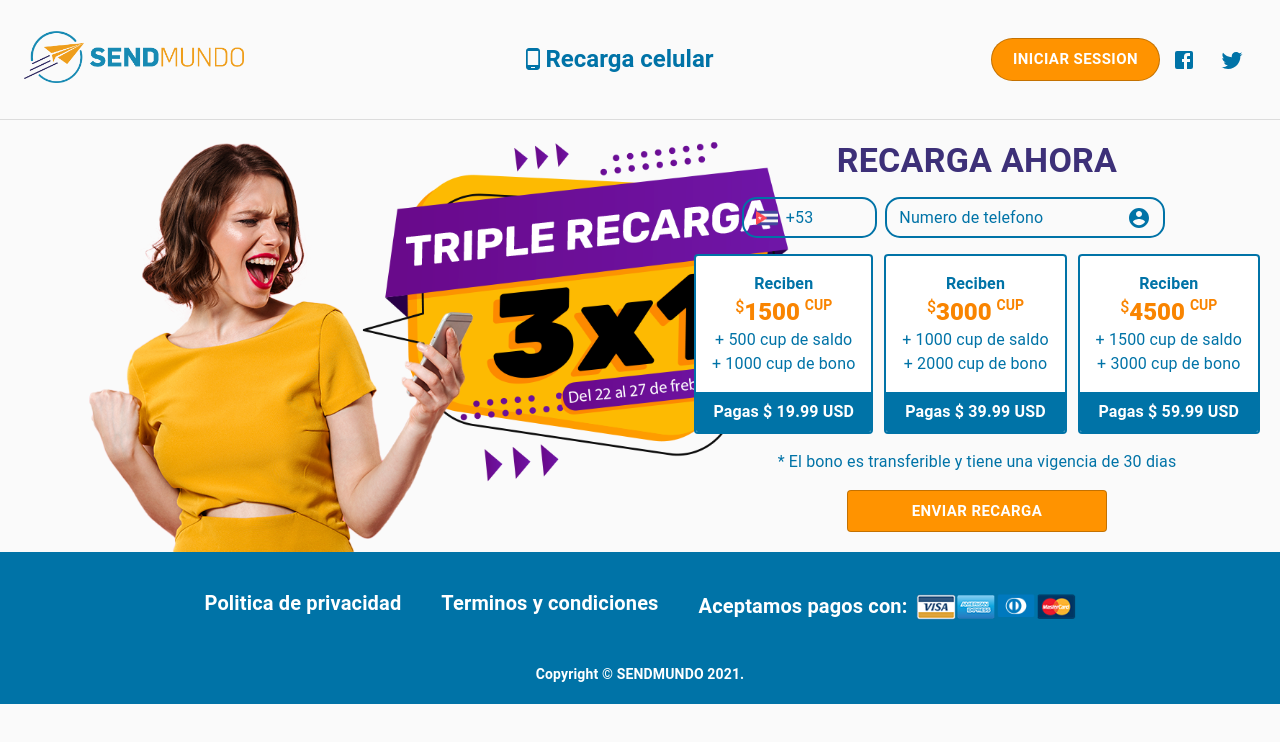
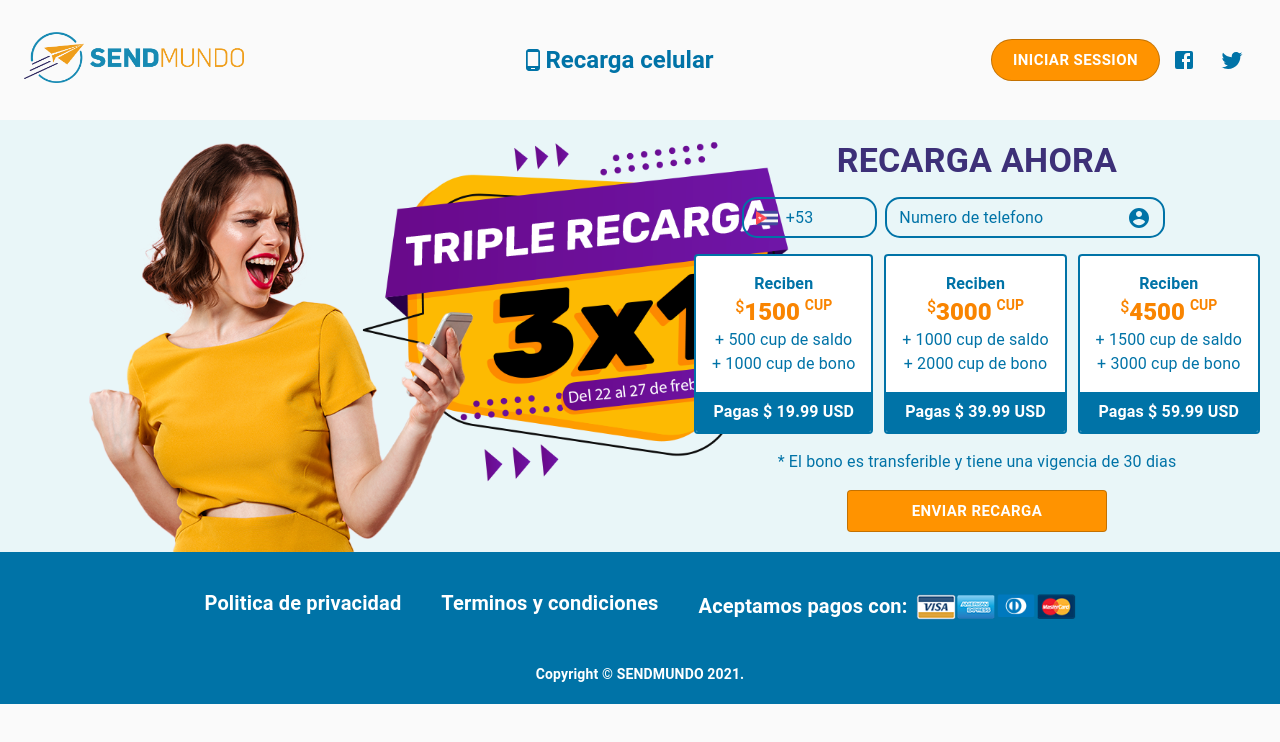
Before and after one commit to afonsecac/sendmundo, a React (Create React App) app: page / in a window 1280 px wide. Shown: the top 742 px of the page. Built offline with nearby package versions, Linux system fonts and the light colour scheme.

Commit message:
master: fix promorion bacground-color + remove border bootom from header

```diff
--- a/src/components/headers/Header.jsx
+++ b/src/components/headers/Header.jsx
@@ -17,7 +17,7 @@
 const useStyles = makeStyles((theme) => ({
   toolbar: {
     height: 120,
-    borderBottom: `1px solid ${theme.palette.divider}`,
+    // borderBottom: `1px solid ${theme.palette.divider}`,
   },
   toolbarTitle: {
     flex: 1,
--- a/src/modules/home/components/Promotion.jsx
+++ b/src/modules/home/components/Promotion.jsx
@@ -79,7 +79,13 @@
 
   return (
     <>
-      <Grid container direction="column" alignContent="flex-end" spacing={2}>
+      <Grid
+        container
+        direction="column"
+        alignContent="flex-end"
+        spacing={2}
+        // style={{ backgroundColor: "#e9f6f8" }}
+      >
         <Grid item>
           <Typography className={classes.title} variant="h4" align="center">
             RECARGA AHORA
--- a/src/modules/home/containers/HomeContainer.jsx
+++ b/src/modules/home/containers/HomeContainer.jsx
@@ -6,6 +6,7 @@
 
 const useStyles = makeStyles((theme) => ({
   root: {
+    backgroundColor: "#e9f6f8",
     backgroundImage: `url(${BanerPromotion})`,
     backgroundRepeat: "no-repeat",
     backgroundSize: "cover",
```
